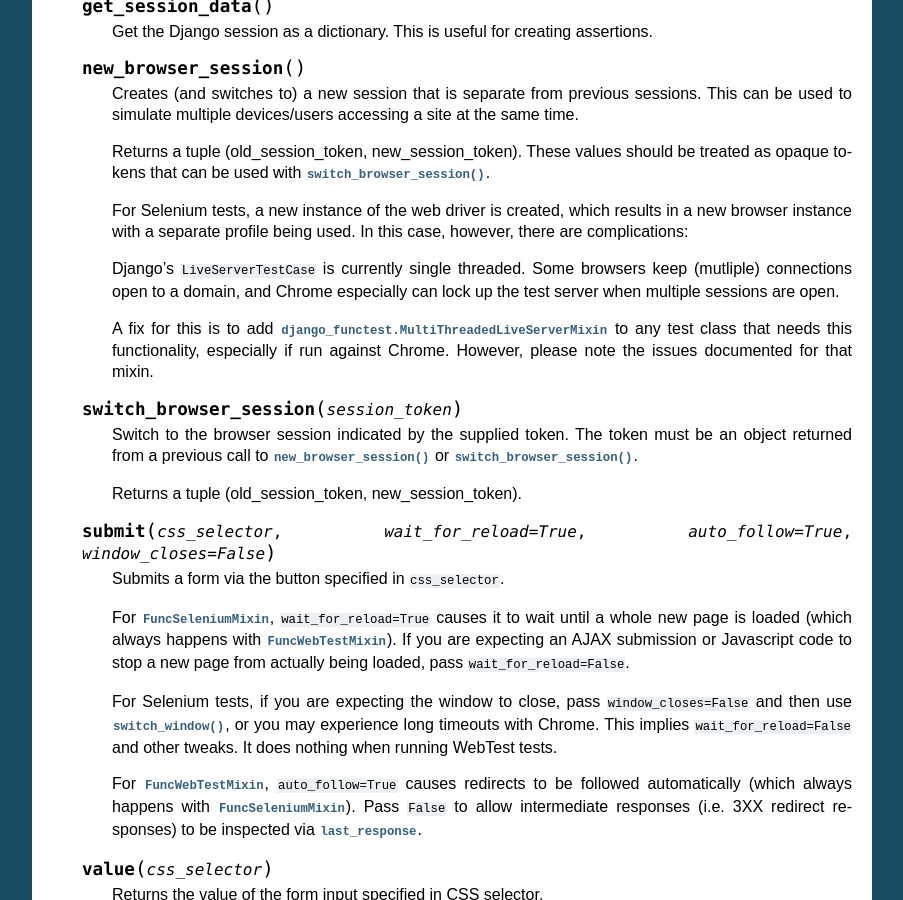
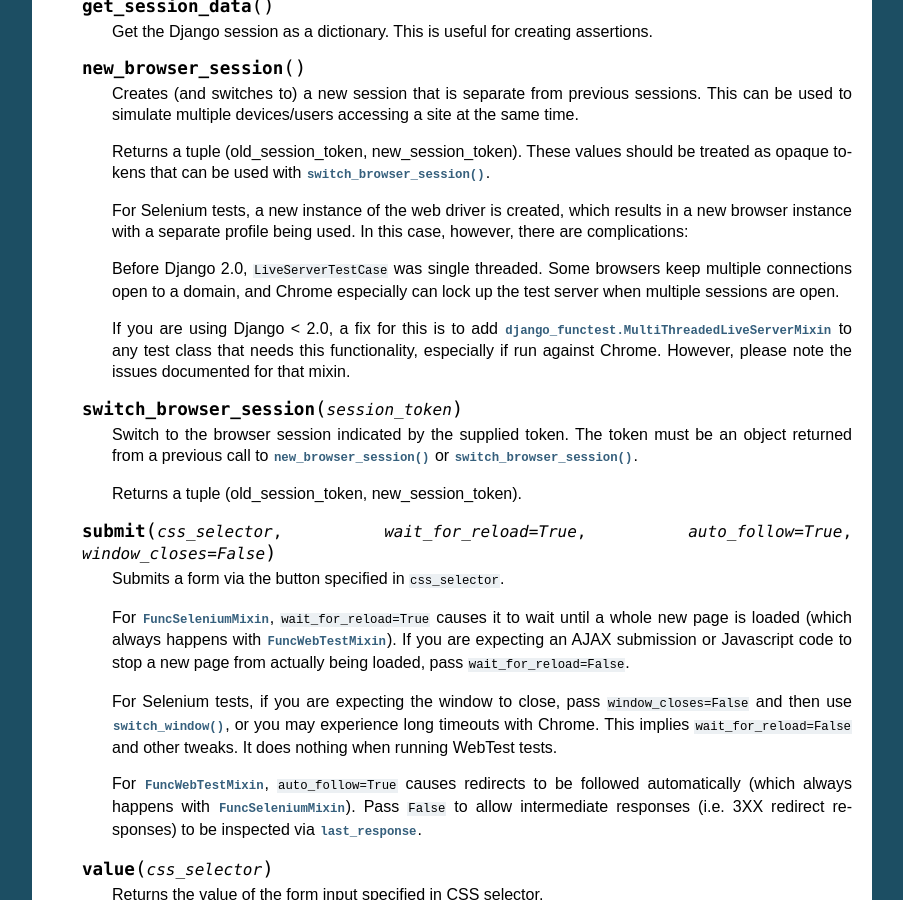
Before and after one commit to django-functest/django-functest, a Sphinx documentation site: the page built from docs/common.rst, in a window 1280 px wide and 900 px high, scrolled down 2054 px. Shown: the whole window, without its empty margins (198-1101 px from the left). Built offline with Sphinx 7.4.7, drawn with Linux system fonts in a browser that asks for light colours.

Commit message:
Improved docs regarding Django 2.0 and multi-threaded test server

```diff
--- a/docs/common.rst
+++ b/docs/common.rst
@@ -146,11 +146,11 @@ followed the same pattern.
       results in a new browser instance with a separate profile being used. In
       this case, however, there are complications:
 
-      Django's ``LiveServerTestCase`` is currently single threaded. Some browsers
-      keep (mutliple) connections open to a domain, and Chrome especially can
-      lock up the test server when multiple sessions are open.
+      Before Django 2.0, ``LiveServerTestCase`` was single threaded. Some
+      browsers keep multiple connections open to a domain, and Chrome especially
+      can lock up the test server when multiple sessions are open.
 
-      A fix for this is to add
+      If you are using Django < 2.0, a fix for this is to add
       :class:`django_functest.MultiThreadedLiveServerMixin` to any test class
       that needs this functionality, especially if run against Chrome. However,
       please note the issues documented for that mixin.
```
Also changed, not shown: docs/utils.rst (+4 -5 lines).
